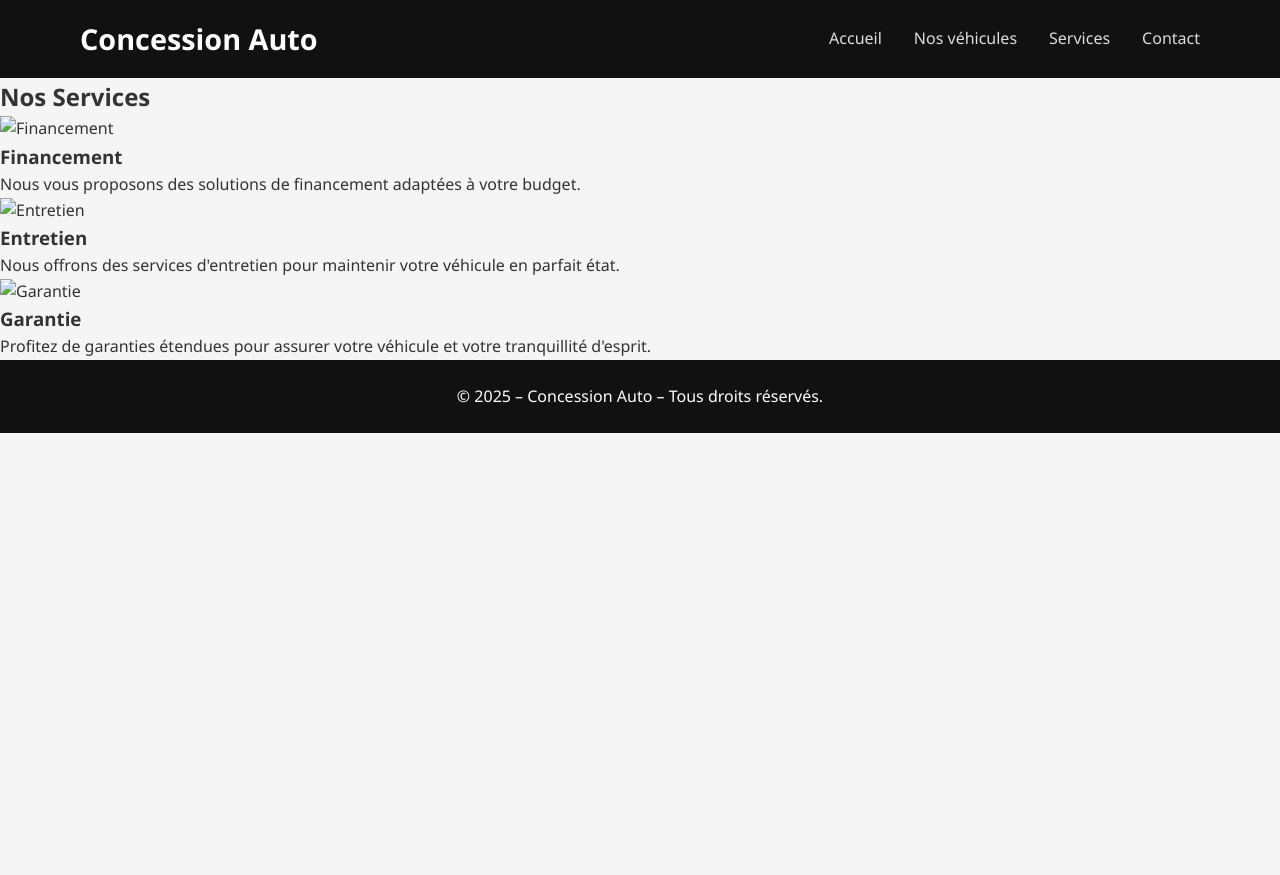
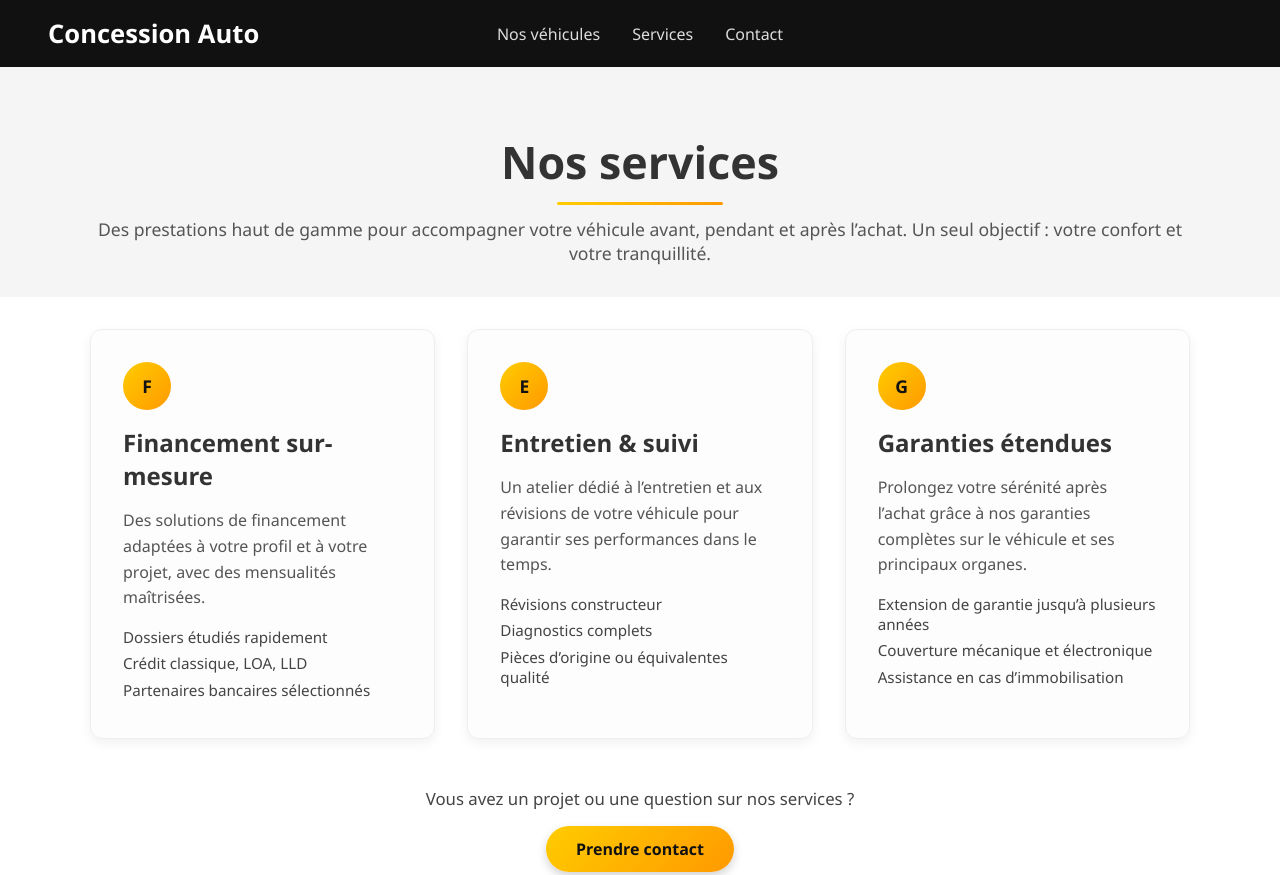
Before and after one commit to Churri95/SAE---Piloter, a plain HTML site: page services.html in a window 1280 px wide. Shown: the top 875 px of the page. Before the commit the page ends 800 px from the top, so only its background shows below. Drawn offline with Linux system fonts and the light colour scheme.

Commit message:
Amélioration de la page service et barre de navigation

```diff
--- a/services.html
+++ b/services.html
@@ -1,55 +1,103 @@
 <!DOCTYPE html>
 <html lang="fr">
-
 <head>
   <meta charset="UTF-8">
   <meta name="viewport" content="width=device-width, initial-scale=1.0">
-  <title>Nos Services - Concession Auto</title>
+  <title>Nos services - Concession Auto</title>
   <link rel="stylesheet" href="style.css">
 </head>
+<body>
 
-<body>
   <!-- Barre de navigation -->
-  <header>
 <nav class="navbar">
   <a href="index.html" class="logo">Concession Auto</a>
+
+  <div class="nav-center">
     <ul class="nav-links">
-        <li><a href="index.html">Accueil</a></li>
       <li><a href="vehicules.html">Nos véhicules</a></li>
       <li><a href="services.html">Services</a></li>
       <li><a href="contact.html">Contact</a></li>
     </ul>
+  </div>
 </nav>
-  </header>
 
-  <!-- Section des services -->
+
+  <!-- Contenu principal -->
+  <main class="page-content">
+
+    <!-- Bandeau titre Services -->
+    <section class="services-hero">
+      <div class="container">
+        <h1>
+          Nos services
+          <span class="section-underline"></span>
+        </h1>
+        <p>
+          Des prestations haut de gamme pour accompagner votre véhicule avant, pendant
+          et après l’achat. Un seul objectif&nbsp;: votre confort et votre tranquillité.
+        </p>
+      </div>
+    </section>
+
+    <!-- Cartes de services -->
     <section class="services">
-    <div class="container">
-      <h2>Nos Services</h2>
-      <div class="services-list">
-        <!-- Service 1 -->
+      <div class="container services-grid">
+
+        <!-- Service 1 : Financement -->
         <div class="service-card">
-          <img src="images/financement.jpg" alt="Financement" class="service-icon">
-          <h3>Financement</h3>
-          <p>Nous vous proposons des solutions de financement adaptées à votre budget.</p>
+          <div class="service-icon">F</div>
+          <h3>Financement sur-mesure</h3>
+          <p>
+            Des solutions de financement adaptées à votre profil et à votre projet,
+            avec des mensualités maîtrisées.
+          </p>
+          <ul>
+            <li>Dossiers étudiés rapidement</li>
+            <li>Crédit classique, LOA, LLD</li>
+            <li>Partenaires bancaires sélectionnés</li>
+          </ul>
         </div>
 
-        <!-- Service 2 -->
+        <!-- Service 2 : Entretien -->
         <div class="service-card">
-          <img src="images/entretien.jpg" alt="Entretien" class="service-icon">
-          <h3>Entretien</h3>
-          <p>Nous offrons des services d'entretien pour maintenir votre véhicule en parfait état.</p>
+          <div class="service-icon">E</div>
+          <h3>Entretien &amp; suivi</h3>
+          <p>
+            Un atelier dédié à l’entretien et aux révisions de votre véhicule
+            pour garantir ses performances dans le temps.
+          </p>
+          <ul>
+            <li>Révisions constructeur</li>
+            <li>Diagnostics complets</li>
+            <li>Pièces d’origine ou équivalentes qualité</li>
+          </ul>
         </div>
 
-        <!-- Service 3 -->
+        <!-- Service 3 : Garanties -->
         <div class="service-card">
-          <img src="images/garantie.jpg" alt="Garantie" class="service-icon">
-          <h3>Garantie</h3>
-          <p>Profitez de garanties étendues pour assurer votre véhicule et votre tranquillité d'esprit.</p>
+          <div class="service-icon">G</div>
+          <h3>Garanties étendues</h3>
+          <p>
+            Prolongez votre sérénité après l’achat grâce à nos garanties complètes
+            sur le véhicule et ses principaux organes.
+          </p>
+          <ul>
+            <li>Extension de garantie jusqu’à plusieurs années</li>
+            <li>Couverture mécanique et électronique</li>
+            <li>Assistance en cas d’immobilisation</li>
+          </ul>
         </div>
+
       </div>
+
+      <!-- CTA bas de page -->
+      <div class="services-cta">
+        <p>Vous avez un projet ou une question sur nos services&nbsp;?</p>
+        <a href="contact.html" class="btn services-btn">Prendre contact</a>
       </div>
     </section>
+
+  </main>
 
   <!-- Footer -->
   <footer>
@@ -58,5 +106,4 @@
 
   <script src="script.js"></script>
 </body>
-
 </html>
--- a/style.css
+++ b/style.css
@@ -1,4 +1,5 @@
-/* Global */
+/* ---------- Layout global ---------- */
+
 * {
   box-sizing: border-box;
   margin: 0;
@@ -6,60 +7,76 @@
 }
 
 body {
+  min-height: 100vh;
+  display: flex;
+  flex-direction: column;
   font-family: 'Segoe UI', Tahoma, Geneva, Verdana, sans-serif;
   background-color: #f5f5f5;
   color: #333;
-  line-height: 1.6;
 }
 
-/* Barre de navigation */
+/* Contenu principal (entre header et footer) */
+.page-content {
+  flex: 1;
+}
+
+/* ---------- Navbar ---------- */
+
+/* NAVBAR centrée */
 .navbar {
   display: flex;
-  justify-content: center; /* Centre la barre de navigation */
   align-items: center;
   background-color: #111;
-  padding: 1rem 5rem; /* Large padding pour espacer */
+  padding: 1rem 3rem;
   position: sticky;
   top: 0;
-  width: 100%;
+  z-index: 10;
 }
 
+/* Logo aligné à gauche */
 .logo {
   color: #fff;
-  font-size: 1.8rem;
+  font-size: 1.6rem;
   font-weight: 700;
-  margin-right: auto; /* Espacement entre le logo et la navigation */
-  cursor: pointer;
   text-decoration: none;
+  margin-right: auto;
 }
 
+/* Conteneur centré */
+.nav-center {
+  position: absolute;
+  left: 50%;
+  transform: translateX(-50%);
+}
+
+/* Liens centrés */
 .nav-links {
   list-style: none;
   display: flex;
-  gap: 2rem; /* Espace entre les liens */
+  gap: 2rem;
 }
 
 .nav-links a {
   color: #ddd;
-  text-decoration: none; /* Pas de soulignement par défaut */
+  text-decoration: none;
   font-weight: 500;
-  transition: color 0.3s, transform 0.3s;
+  transition: color 0.3s;
 }
 
 .nav-links a:hover {
   color: #ffcc00;
-  transform: scale(1.1); /* Effet de zoom */
 }
 
-/* HERO IMAGE + TEXTE */
+/* ---------- HERO Accueil ---------- */
+
 .hero {
   position: relative;
   width: 100%;
-  height: 100vh; /* -> prend toute la hauteur de l’écran */
+  height: 75vh;          /* Mets 100vh si tu veux vraiment plein écran */
   overflow: hidden;
+  flex-shrink: 0;
 }
 
-/* image en arrière-plan plein écran */
 .hero-image {
   position: absolute;
   inset: 0;
@@ -81,7 +98,7 @@ body {
   z-index: 1;
 }
 
-/* texte centré */
+/* texte au centre */
 .hero-text {
   position: absolute;
   top: 50%;
@@ -94,11 +111,10 @@ body {
   animation: fadeInUp 1.2s ease-out both;
 }
 
-/* taille du texte */
 .hero-text h1 {
   font-size: 4rem;
+  margin-bottom: 1rem;
   font-weight: 800;
-  margin-bottom: 1rem;
 }
 
 .hero-text p {
@@ -106,7 +122,7 @@ body {
   font-weight: 400;
 }
 
-/* animation d'apparition */
+/* animation du texte hero */
 @keyframes fadeInUp {
   from {
     opacity: 0;
@@ -118,9 +134,8 @@ body {
   }
 }
 
+/* ---------- Section À propos ---------- */
 
-
-/* SECTION À PROPOS */
 .presentation {
   background-color: #fff;
   padding: 3rem 1rem 4rem;
@@ -147,13 +162,13 @@ body {
 }
 
 .presentation p {
-  font-size: 1.2rem;
+  font-size: 1.1rem;
   margin-bottom: 1rem;
   line-height: 1.7;
   color: #444;
 }
 
-/* animation d'arrivée de la carte */
+/* animation d’arrivée de la carte */
 @keyframes cardFadeIn {
   from {
     opacity: 0;
@@ -165,13 +180,13 @@ body {
   }
 }
 
-/* léger effet au survol */
+/* effet au survol */
 .presentation .container:hover {
   transform: translateY(-4px);
   box-shadow: 0 10px 22px rgba(0, 0, 0, 0.16);
 }
 
-/* CTA à l’intérieur de la carte À propos */
+/* CTA dans la carte À propos */
 .presentation .container .cta-inside {
   display: inline-block;
   margin-top: 2rem;
@@ -192,150 +207,212 @@ body {
   box-shadow: 0 8px 18px rgba(0, 0, 0, 0.26);
 }
 
+/* ---------- Section Services ---------- */
 
-/* FOOTER */
+.services-hero {
+  padding: 4rem 1rem 2rem;
+  background-color: #f5f5f5;
+}
+
+.services-hero .container {
+  max-width: 1100px;
+  margin: 0 auto;
+  text-align: center;
+}
+
+.services-hero h1 {
+  font-size: 2.8rem;
+  font-weight: 700;
+  margin-bottom: 0.8rem;
+  position: relative;
+  display: inline-block;
+}
+
+.section-underline {
+  display: block;
+  width: 60%;
+  height: 3px;
+  background: linear-gradient(90deg, #ffcc00, #ff9900);
+  margin: 0.6rem auto 0;
+  border-radius: 999px;
+}
+
+.services-hero p {
+  font-size: 1.1rem;
+  color: #555;
+}
+
+.services {
+  padding: 2rem 1rem 4rem;
+  background-color: #ffffff;
+}
+
+.services .container {
+  max-width: 1100px;
+  margin: 0 auto;
+}
+
+.services-grid {
+  display: grid;
+  grid-template-columns: repeat(3, 1fr);
+  gap: 2rem;
+}
+
+/* Carte service */
+.service-card {
+  background-color: #fdfdfd;
+  border-radius: 12px;
+  padding: 2rem;
+  box-shadow: 0 4px 12px rgba(0, 0, 0, 0.06);
+  border: 1px solid #eee;
+  transition: transform 0.25s ease, box-shadow 0.25s ease;
+  animation: servicesFadeInUp 0.7s ease-out both;
+}
+
+.service-icon {
+  width: 48px;
+  height: 48px;
+  border-radius: 50%;
+  background: linear-gradient(135deg, #ffcc00, #ff9900);
+  display: flex;
+  align-items: center;
+  justify-content: center;
+  color: #111;
+  font-weight: 700;
+  margin-bottom: 1rem;
+  font-size: 1.1rem;
+}
+
+.service-card h3 {
+  font-size: 1.5rem;
+  margin-bottom: 1rem;
+  font-weight: 600;
+}
+
+.service-card p {
+  font-size: 1rem;
+  color: #555;
+  margin-bottom: 1rem;
+  line-height: 1.6;
+}
+
+.service-card ul {
+  list-style: none;
+  padding-left: 0;
+  margin: 0;
+}
+
+.service-card ul li {
+  font-size: 0.95rem;
+  color: #444;
+  margin-bottom: 0.4rem;
+}
+
+/* Effet hover */
+.service-card:hover {
+  transform: translateY(-6px);
+  box-shadow: 0 10px 22px rgba(0, 0, 0, 0.12);
+}
+
+/* Animation d’apparition des cartes services */
+@keyframes servicesFadeInUp {
+  from {
+    opacity: 0;
+    transform: translateY(15px);
+  }
+  to {
+    opacity: 1;
+    transform: translateY(0);
+  }
+}
+
+.service-card:nth-child(1) {
+  animation-delay: 0.1s;
+}
+.service-card:nth-child(2) {
+  animation-delay: 0.25s;
+}
+.service-card:nth-child(3) {
+  animation-delay: 0.4s;
+}
+
+/* CTA bas de page services */
+.services-cta {
+  margin-top: 3rem;
+  text-align: center;
+}
+
+.services-cta p {
+  font-size: 1.05rem;
+  margin-bottom: 1rem;
+  color: #444;
+}
+
+.btn {
+  cursor: pointer;
+}
+
+.services-btn {
+  display: inline-block;
+  padding: 12px 30px;
+  background: linear-gradient(135deg, #ffcc00, #ff9900);
+  color: #111;
+  border-radius: 30px;
+  font-size: 1rem;
+  font-weight: 600;
+  text-decoration: none;
+  box-shadow: 0 4px 10px rgba(0, 0, 0, 0.18);
+  transition: transform 0.2s ease, box-shadow 0.2s ease, filter 0.2s ease;
+}
+
+.services-btn:hover {
+  transform: translateY(-2px);
+  filter: brightness(1.05);
+  box-shadow: 0 8px 18px rgba(0, 0, 0, 0.26);
+}
+
+/* ---------- Footer ---------- */
+
 footer {
-  margin-top: auto;
   text-align: center;
   padding: 1.5rem;
   background-color: #111;
   color: #fff;
+  margin-top: auto;
 }
 
+/* ---------- Responsive ---------- */
 
-/* Section des véhicules */
-.vehicles {
-  padding: 3rem 2rem;
-  background-color: #fff;
+@media (max-width: 900px) {
+  .services-grid {
+    grid-template-columns: 1fr 1fr;
+  }
 }
 
-.vehicles .container {
-  max-width: 1200px;
-  margin: 0 auto;
-  text-align: center;
-}
-
-.vehicles h2 {
-  font-size: 2.5rem;
-  margin-bottom: 2rem;
-}
-
-.vehicle-grid {
-  display: grid;
-  grid-template-columns: repeat(3, 1fr); /* 3 par ligne */
-  gap: 2rem;
-}
-
-.vehicle-card {
-  background-color: #f8f8f8;
-  padding: 1rem;
-  border: 1px solid #ddd;
-  border-radius: 8px;
-  text-align: center;
-  transition: transform 0.3s ease;
-}
-
-.vehicle-card:hover {
-  transform: translateY(-10px); /* Effet de survol */
-}
-
-.vehicle-card img {
-  width: 100%;
-  height: 200px;
-  object-fit: cover;
-  border-radius: 8px;
-  margin-bottom: 1rem;
-}
-
-.vehicle-card h3 {
-  font-size: 1.4rem;
-  margin-bottom: 1rem;
-}
-
-.vehicle-card p {
-  font-size: 1.2rem;
-  color: #333;
-}
-
-.vehicle-card a {
-  display: inline-block;
-  margin-top: 1rem;
-  color: #007bff;
-  text-decoration: none;
-  font-weight: 500;
-}
-
-.vehicle-card a:hover {
-  text-decoration: underline;
-}
-
-/* Style pour la modale légère */
-.modal {
-  position: fixed;
-  top: 0;
-  left: 0;
-  width: 100%;
-  height: 100%;
-  background-color: rgba(0, 0, 0, 0.7);
-  display: flex;
-  justify-content: center;
-  align-items: center;
-  z-index: 9999;
-}
-
-.modal div {
-  background-color: white;
-  padding: 2rem;
-  border-radius: 8px;
-  text-align: center;
-  width: 80%;
-  max-width: 600px;
-}
-
-.modal h2 {
-  font-size: 2rem;
-  margin-bottom: 1rem;
-}
-
-.modal p {
-  font-size: 1.2rem;
-  margin-bottom: 1rem;
-}
-
-#close-modal {
-  padding: 10px 20px;
-  background-color: #007bff;
-  color: white;
-  border: none;
-  border-radius: 5px;
-  cursor: pointer;
-  font-weight: bold;
-}
-
-#close-modal:hover {
-  background-color: #0056b3;
-}
-
-/* Responsive : ajustement de la grille pour les petits écrans */
 @media (max-width: 768px) {
-  .vehicle-grid {
-    grid-template-columns: 1fr 1fr;
-  }
-
-  .vehicle-card img {
-    height: 150px;
-  }
-
-  .cta .btn {
-    font-size: 1rem;
-    padding: 12px 20px;
-  }
-
   .hero-text h1 {
-    font-size: 2rem;
+    font-size: 2.4rem;
   }
 
   .hero-text p {
-    font-size: 1rem;
+    font-size: 1.1rem;
+  }
+
+  .navbar {
+    padding: 0.8rem 1.5rem;
   }
 }
+
+@media (max-width: 600px) {
+  .services-grid {
+    grid-template-columns: 1fr;
+  }
+
+  .presentation .container {
+    padding: 2rem;
+  }
+
+  .services-hero h1 {
+    font-size: 2.2rem;
+  }
+}
```
Also changed, not shown: index.html (+17 -11 lines), vehicules.html (+13 -0 lines). Lines whose indentation alone changed are shown as unchanged.
